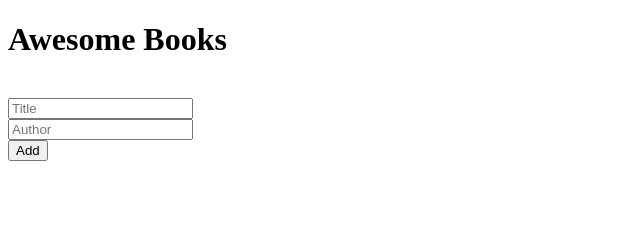
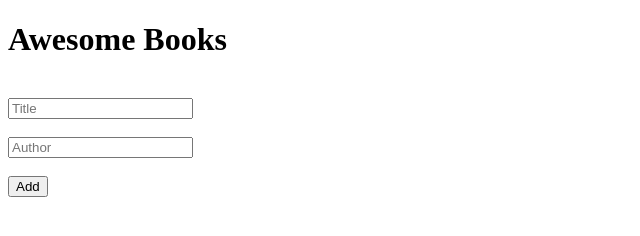
Before and after one commit to TadesseDev/Awesome-books, a website: page index.html in a window 1280 px wide. Shown: the whole page, without its empty margins (0-640 px from the left). Drawn offline with Linux system fonts and the light colour scheme.

Commit message:
Add spacing betwen input fields

```diff
--- a/index.html
+++ b/index.html
@@ -16,8 +16,8 @@
 <!-- Title and Author section starts here  -->
 <br>
 <form action="" id="newBook">
-  <input type="text" id="title" name="title" placeholder="Title" required minlength="2" maxlength="100"><br>
-  <input type="text" id="author" name="author" placeholder="Author" required minlength="2" maxlength="100"><br>
+  <input type="text" id="title" name="title" placeholder="Title" required minlength="2" maxlength="100"><br><br>
+  <input type="text" id="author" name="author" placeholder="Author" required minlength="2" maxlength="100"><br><br>
   <button type="submit" id="addBook">Add</button>
 </form>
 <!-- Title and Author section ends here -->
```
